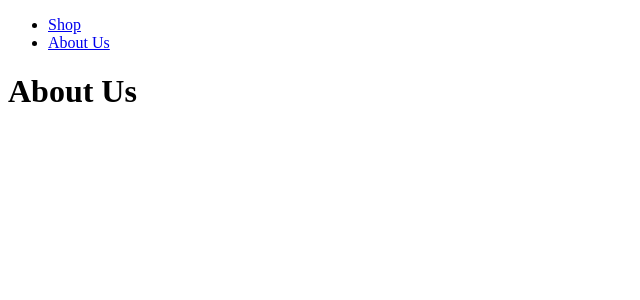
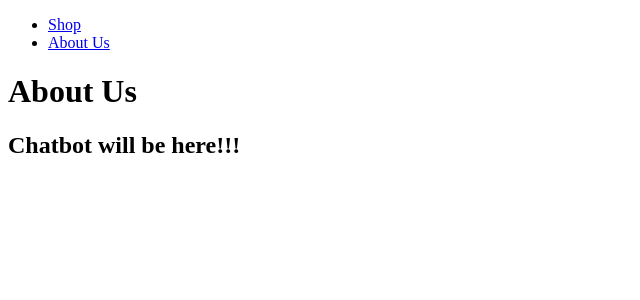
Before and after one commit to farookjintha/sampleConversationalAI, a React (Create React App) app in the folder client/: page /about in a window 1280 px wide. Shown: the top 300 px of the page, without its empty margins (0-640 px from the left). Built offline with nearby package versions, Linux system fonts and the light colour scheme.

Commit message:
chatbot component added

```diff
--- a/client/src/components/App.js
+++ b/client/src/components/App.js
@@ -5,11 +5,11 @@ import Header from './Header';
 import Landing from './pages/Landing';
 import About from './pages/About';
 import Shop from './shop/Shop';
+import Chatbot from './chatbot/Chatbot';
 
 
 
-const App = () =>{
-    return (
+const App = () => (
         <div>
             <BrowserRouter>
                 <div>
@@ -17,10 +17,10 @@ const App = () =>{
                     <Route exact path = "/" component = {Landing} />
                     <Route exact path = "/about" component = {About} />
                     <Route exact path = "/shop" component = {Shop} />
+                    <Chatbot />
                 </div>
             </BrowserRouter>
         </div>
     )
-};
 
 export default App;
--- a/client/src/components/Header.js
+++ b/client/src/components/Header.js
@@ -2,8 +2,7 @@ import React from 'react';
 import { Link } from 'react-router-dom';
 
 
-const Header = () => {
-    return (
+const Header = () => (
         <nav>
             <ul>
                 <li>
@@ -15,6 +14,6 @@ const Header = () => {
             </ul>
         </nav>
     )
-};
+
 
 export default Header;
--- /dev/null
+++ b/client/src/components/chatbot/Chatbot.js
@@ -0,0 +1,7 @@
+import React from 'react';
+
+const Chatbot = () =>(
+        <h2>Chatbot will be here!!!</h2>
+    )
+
+export default Chatbot;
--- a/client/src/components/pages/About.js
+++ b/client/src/components/pages/About.js
@@ -1,11 +1,9 @@
 import React from 'react';
 
-const About  = () => {
-    return (
+const About  = () => (
         <div>
             <h1>About Us</h1>
         </div>
     )
-};
 
 export default About;
--- a/client/src/components/pages/Landing.js
+++ b/client/src/components/pages/Landing.js
@@ -1,12 +1,11 @@
 import React from 'react';
 
-const Landing  = () => {
-    return (
+const Landing  = () => (
         <div style = {{ textAlign:'center' }}>
             <h1>Selling you great stuff!!!</h1>
             with the help of the chatbot
         </div>
     )
-};
+
 
 export default Landing;
--- a/client/src/components/shop/ItemList.js
+++ b/client/src/components/shop/ItemList.js
@@ -1,11 +1,9 @@
 import React from 'react';
 
-const ItemList = () =>{
-    return (
+const ItemList = () => (
         <div>
             Here goes a list of items
         </div>
     )
-};
 
 export default ItemList;
--- a/client/src/components/shop/Shop.js
+++ b/client/src/components/shop/Shop.js
@@ -1,12 +1,10 @@
 import React from 'react';
 import ItemList from './ItemList';
 
-const Shop = () => {
-    return (
+const Shop = () => (
         <div><h2>Shop</h2>
         <ItemList />
         </div>
     )
-};
 
 export default Shop;
```
